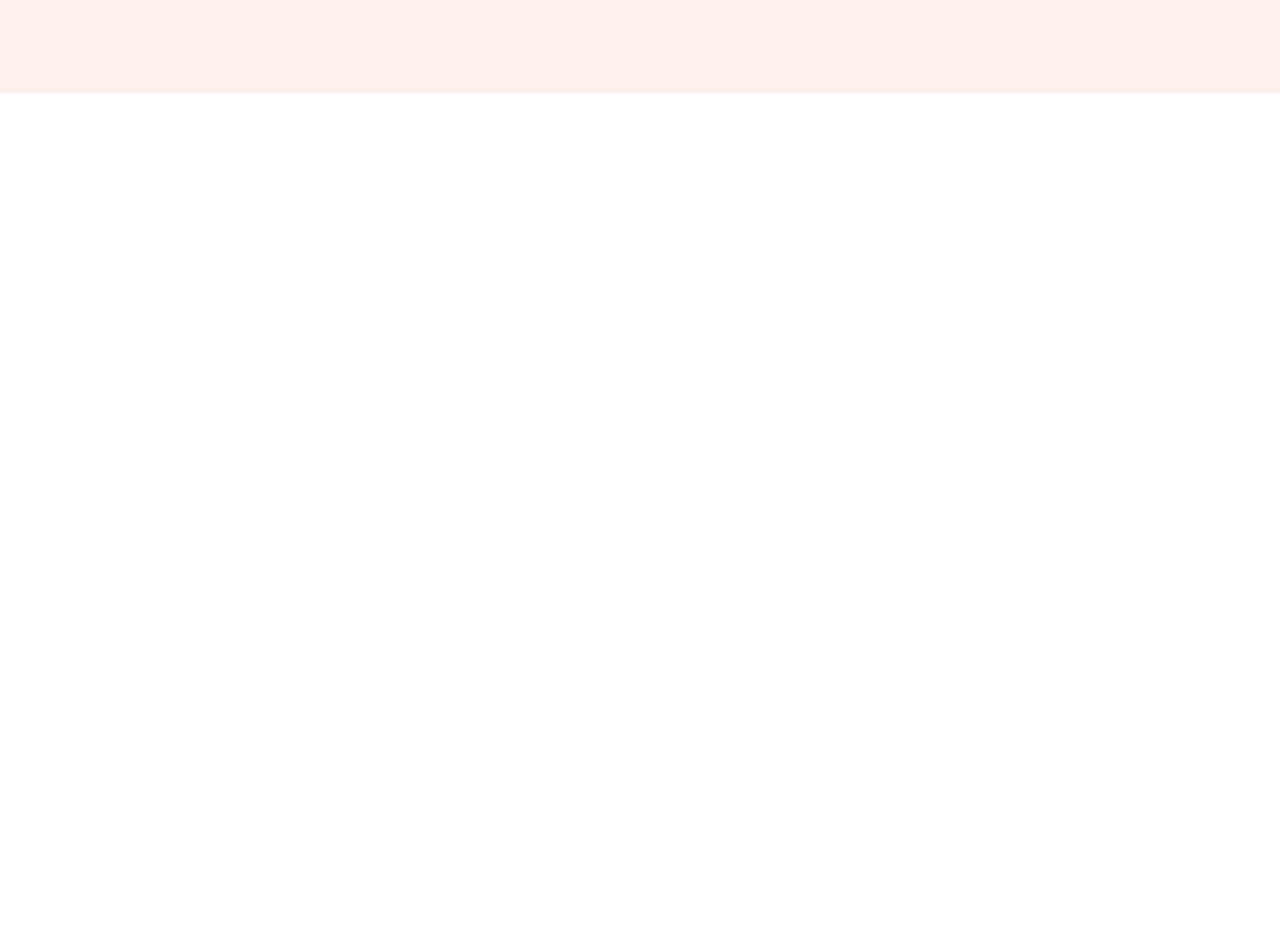
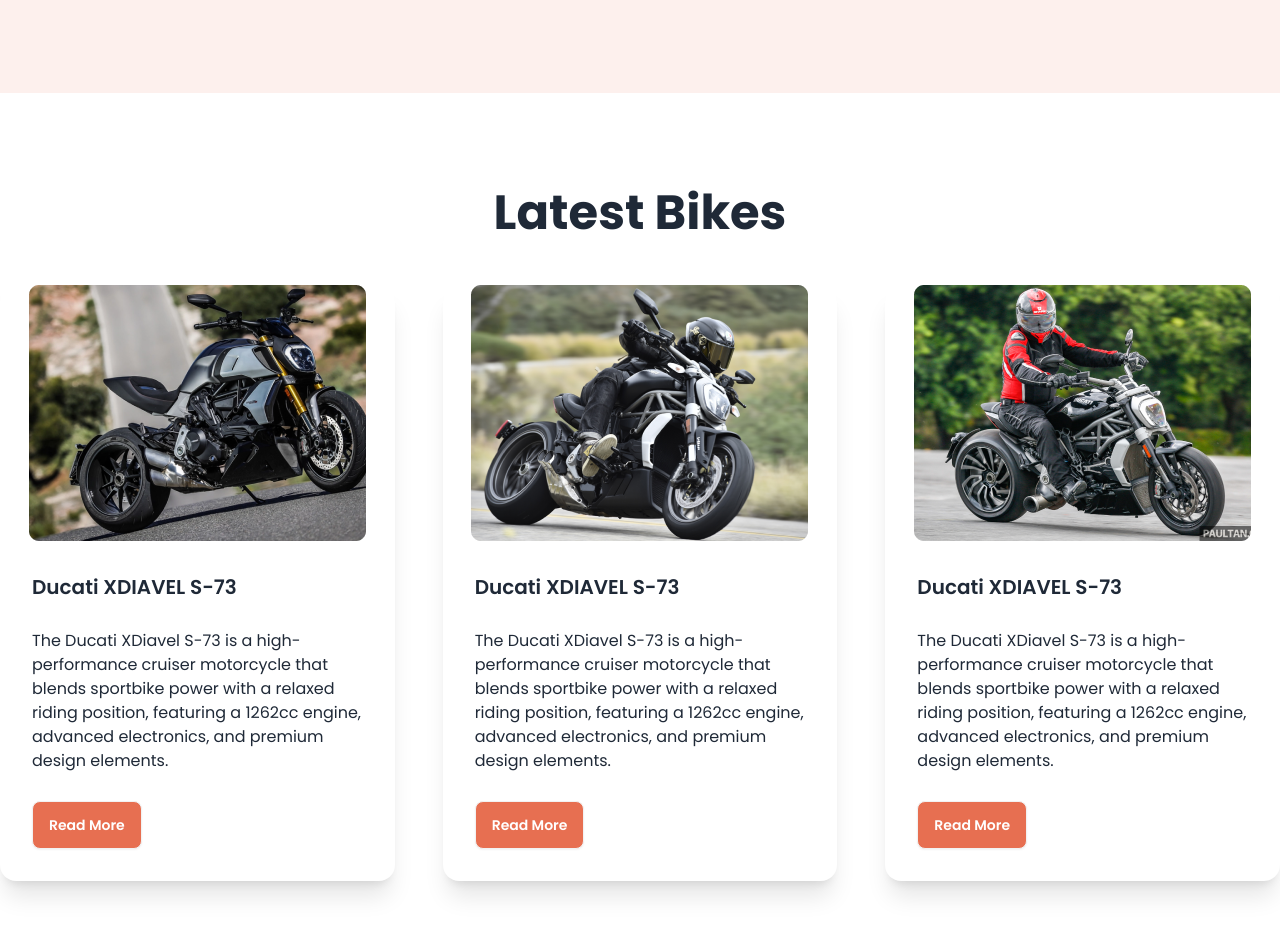
Before and after one commit to SaimonHaqueFahim/Biker-Zone, a plain HTML site: page index.html in a window 1280 px wide. Shown: the part 525-1460 px from the top of the page. Before the commit the page ends 800 px from the top, so only its background shows below. Drawn offline with nearby package versions, Linux system fonts and the light colour scheme.

Commit message:
added some

```diff
--- a/index.html
+++ b/index.html
@@ -182,7 +182,77 @@
     </header>
 
     <!--Main Section-->
-    <main class="md:container mx-auto"></main>
+    <main class="md:container mx-auto">
+      <!--Latest Bike Section-->
+      <section class="my-24">
+        <h3 class="text-5xl font-bold text-center mb-12">Latest Bikes</h3>
+        <!--Cards-->
+        <div class="grid grid-cols-1 gap-12 md:grid-cols-2 lg:grid-cols-3">
+          <!--card-1-->
+          <div class="card bg-base-100 shadow-xl">
+            <figure>
+              <img src="./images/others/latest1.png" alt="Shoes" />
+            </figure>
+            <div class="card-body space-y-5">
+              <h2 class="card-title">Ducati XDIAVEL S-73</h2>
+              <p>
+                The Ducati XDiavel S-73 is a high-performance cruiser motorcycle
+                that blends sportbike power with a relaxed riding position,
+                featuring a 1262cc engine, advanced electronics, and premium
+                design elements.
+              </p>
+              <div class="card-actions">
+                <button class="btn bg-bike-primary text-white">
+                  Read More
+                </button>
+              </div>
+            </div>
+          </div>
+
+          <!--card-2-->
+          <div class="card bg-base-100 shadow-xl">
+            <figure>
+              <img src="./images/others/latest2.png" alt="Shoes" />
+            </figure>
+            <div class="card-body space-y-5">
+              <h2 class="card-title">Ducati XDIAVEL S-73</h2>
+              <p>
+                The Ducati XDiavel S-73 is a high-performance cruiser motorcycle
+                that blends sportbike power with a relaxed riding position,
+                featuring a 1262cc engine, advanced electronics, and premium
+                design elements.
+              </p>
+              <div class="card-actions">
+                <button class="btn bg-bike-primary text-white">
+                  Read More
+                </button>
+              </div>
+            </div>
+          </div>
+
+          <!--card-3-->
+          <div class="card bg-base-100 shadow-xl">
+            <figure>
+              <img src="./images/others/latest3.png" alt="Shoes" />
+            </figure>
+            <div class="card-body space-y-5">
+              <h2 class="card-title">Ducati XDIAVEL S-73</h2>
+              <p>
+                The Ducati XDiavel S-73 is a high-performance cruiser motorcycle
+                that blends sportbike power with a relaxed riding position,
+                featuring a 1262cc engine, advanced electronics, and premium
+                design elements.
+              </p>
+              <div class="card-actions">
+                <button class="btn bg-bike-primary text-white">
+                  Read More
+                </button>
+              </div>
+            </div>
+          </div>
+        </div>
+      </section>
+    </main>
 
     <!--Footer-->
     <footer></footer>
```
